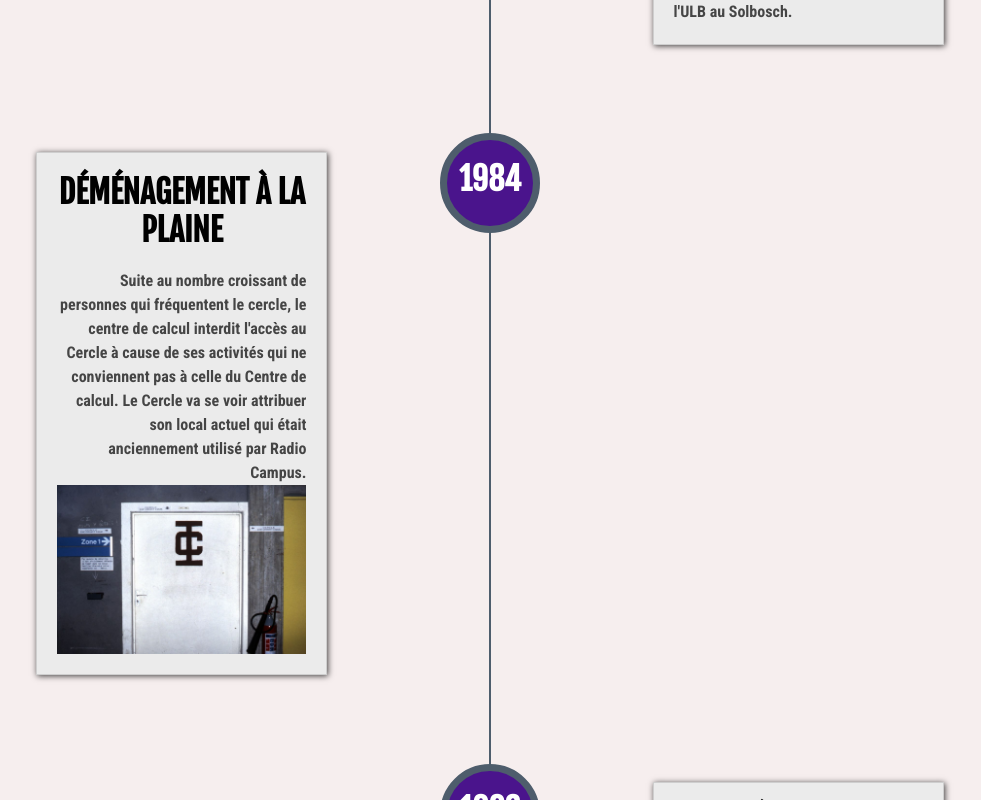
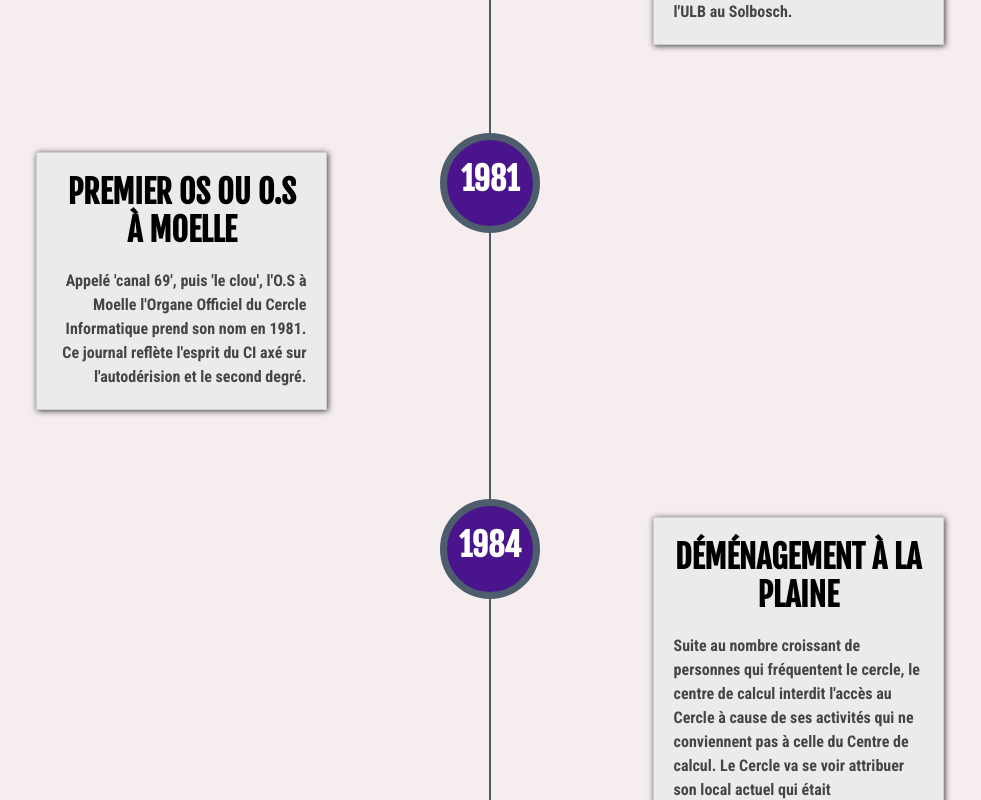
Before and after one commit to Cerkinfo/website, a React (Create React App) app: page /website/history in a window 1280 px wide. Shown: the part 1540-2340 px from the top of the page, without its empty margins (150-1131 px from the left). Built offline with nearby package versions, Linux system fonts and the light colour scheme.

Commit message:
[add] History

```diff
--- a/src/routes/History.js
+++ b/src/routes/History.js
@@ -44,11 +44,24 @@ export default () => {
                   "L'association des cercles facultaires et la commission culturelle officialise l'association sous la présidence de Michèle Descy et Evelyne Engels. Le Cercle se situe alors à l'époque au deuxième étage du Centre de calcul de l'ULB au Solbosch."
               },
               {
+                date: "1981",
+                title: "Premier OS ou O.S à moelle",
+                content:
+                  "Appelé 'canal 69', puis 'le clou', l'O.S à Moelle l'Organe Officiel du Cercle Informatique prend son nom en 1981. Ce journal reflète l'esprit du CI axé sur l'autodérision et le second degré."
+              },
+              {
                 date: "1984",
                 title: "Déménagement à la Plaine",
                 content:
                   "Suite au nombre croissant de personnes qui fréquentent le cercle, le centre de calcul interdit l'accès au Cercle à cause de ses activités qui ne conviennent pas à celle du Centre de calcul. Le Cercle va se voir attribuer son local actuel qui était anciennement utilisé par Radio Campus.",
                 image: require("../assets/img/history/local.jpg")
+              },
+              {
+                date: "1990",
+                title: "Premier édition de la MTSM (Miss T-Shirt Mouillé)",
+                content:
+                  "Cet évènement qui aujourd'hui n'existe heureusement plus, avait lieu pendant la semaine folklorique au second quadrimestre et consistait comme son titre l'indique à renversé des seaux d'eau fraiche sur les participant.e.s et ainsi rendre leur T-Shirt transparant.",
+                image: require("../assets/img/history/mtsm.jpg")
               },
               {
                 date: "1993",
@@ -61,6 +74,13 @@ export default () => {
                 title: "Création de l'ordre Babbage",
                 content:
                   "Avec une allusion évidente à un des pionnier de l'informatique, l'Ordre veut rassembler les anciens étudiants et étudiants d'informatique ayant oeuvré pour le cercle ou le département."
+              },
+              {
+                date: "1997",
+                title: "Premier Bal Informatique et Forum de l'emploi",
+                content:
+                  "Ce premier bal était précédé à l'époque d'un forum de l'emploi qui mettait en relation les étudiants d'informatique avec les entreprises. Cet évènement a été par la suite séparé en deux évènements distincts. Aujourd'hui le forum de l'emploi n'existe plus sous sa forme original mais a été repris par le Cercle des Sciences pour offrir une Jobfair pour l'ensemble de la facultée.",
+                image: require("../assets/img/history/forum.jpg")
               },
               {
                 date: "2001",
```
Also changed, not shown: src/assets/img/history/forum.jpg (added), src/assets/img/history/mtsm.jpg (added).
